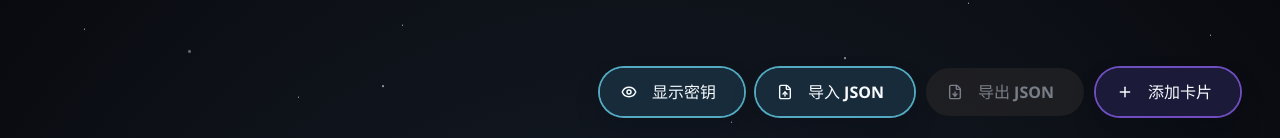
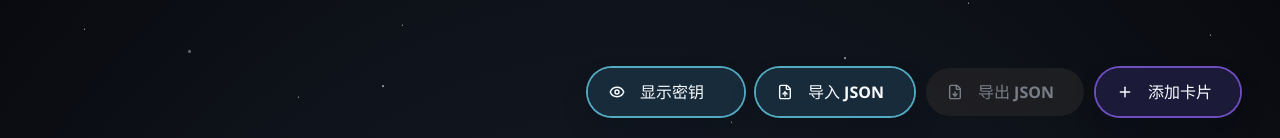
Before and after one commit to CissiBot/mfa-tool-web, a React (Vite) app: page / in a window 1280 px wide. Shown: the top 138 px of the page. Built offline with nearby package versions, Linux system fonts and the light colour scheme.

Commit message:
fix(app): 调整密钥切换按钮 hover 间距

```diff
--- a/src/app/app.css
+++ b/src/app/app.css
@@ -64,6 +64,9 @@
 .app-toolbar__add,
 .app-toolbar__toggle-secrets,
 .app-toolbar__io .io-actions button {
+  --toolbar-button-padding-inline-start: 52px;
+  --toolbar-button-padding-inline-end: 28px;
+  --toolbar-button-label-hover-shift: -8px;
   position: relative;
   overflow: hidden;
   isolation: isolate;
@@ -73,7 +76,7 @@
   gap: 0;
   min-height: 48px;
   min-width: 136px;
-  padding: 0 28px 0 52px;
+  padding: 0 var(--toolbar-button-padding-inline-end) 0 var(--toolbar-button-padding-inline-start);
   border: none;
   border-radius: 999px;
   background: color-mix(in srgb, var(--toolbar-button-accent, var(--color-accent-violet)) 14%, rgba(11, 16, 29, 0.96));
@@ -186,7 +189,7 @@
 .app-toolbar__add:hover .app-toolbar__button-label,
 .app-toolbar__toggle-secrets:hover .app-toolbar__button-label,
 .app-toolbar__io .io-actions button:hover .app-toolbar__button-label {
-  transform: translateX(-8px);
+  transform: translateX(var(--toolbar-button-label-hover-shift));
 }
 
 .app-toolbar__add:hover .app-toolbar__button-icon--lead,
@@ -235,6 +238,8 @@
 
 .app-toolbar__toggle-secrets {
   --toolbar-button-accent: var(--color-accent-cyan);
+  --toolbar-button-padding-inline-end: 40px;
+  --toolbar-button-label-hover-shift: -16px;
 }
 
 .workspace-panel__close:focus-visible {
```
